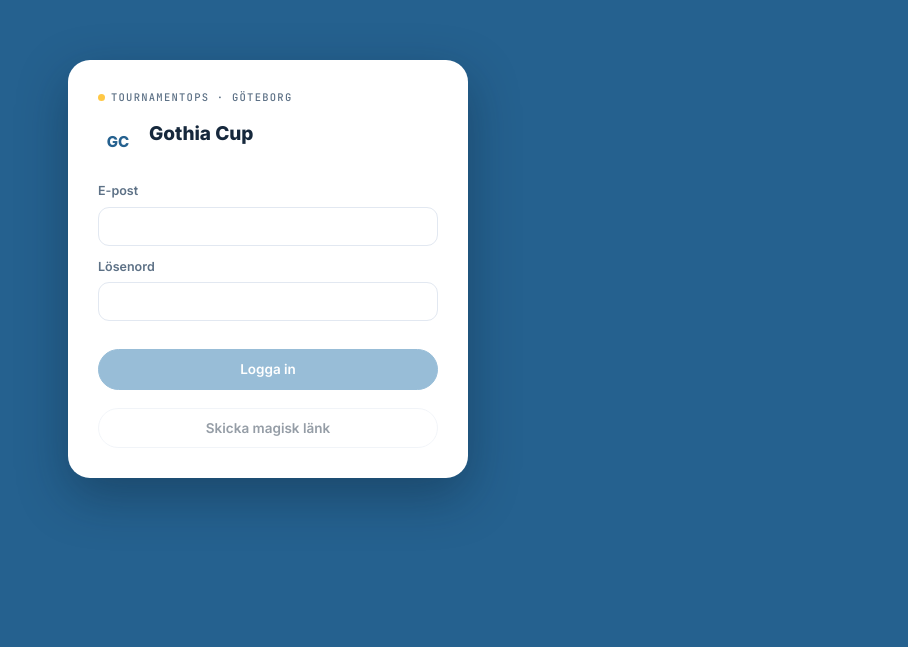
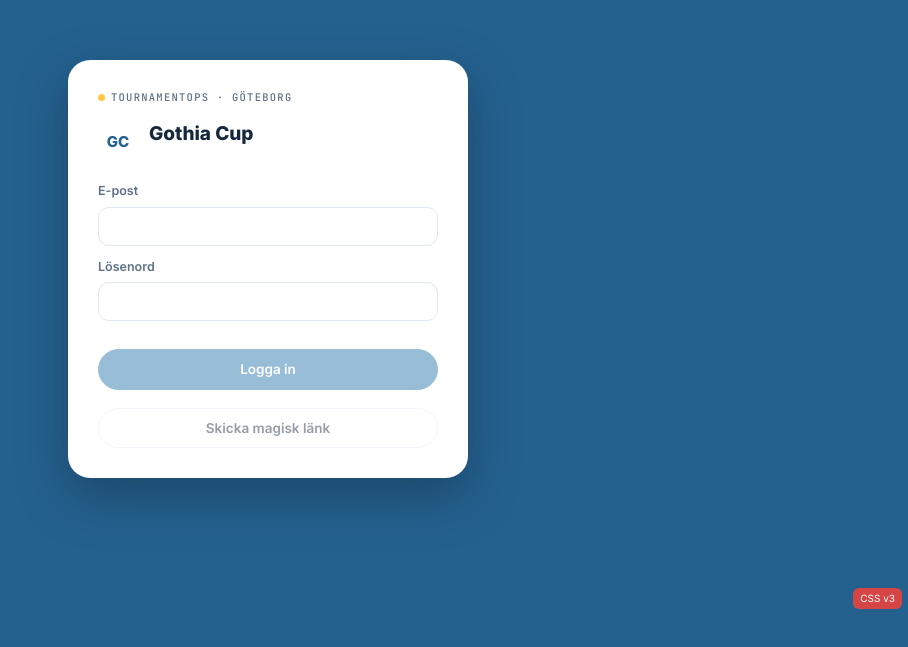
Before and after one commit to Alessandro1022/Gothiacup, a Next.js app: page /login in a window 1280 px wide. Shown: the part 131-778 px from the top of the page, without its empty margins (372-1280 px from the left). Built offline with nearby package versions, Linux system fonts and the light colour scheme; no server answers.

Commit message:
Add CSS version notification to globals.css
Add a fixed notification for CSS version in the bottom right corner.

```diff
--- a/app/globals.css
+++ b/app/globals.css
@@ -467,3 +467,4 @@
 @media (prefers-reduced-motion: reduce) {
   * { animation: none !important; transition: none !important; }
 }
+body::after { content: "CSS v3"; position: fixed; right: 6px; bottom: 60px; z-index: 999; background: #D64545; color: #fff; font-size: 10px; padding: 3px 7px; border-radius: 6px; }
```
